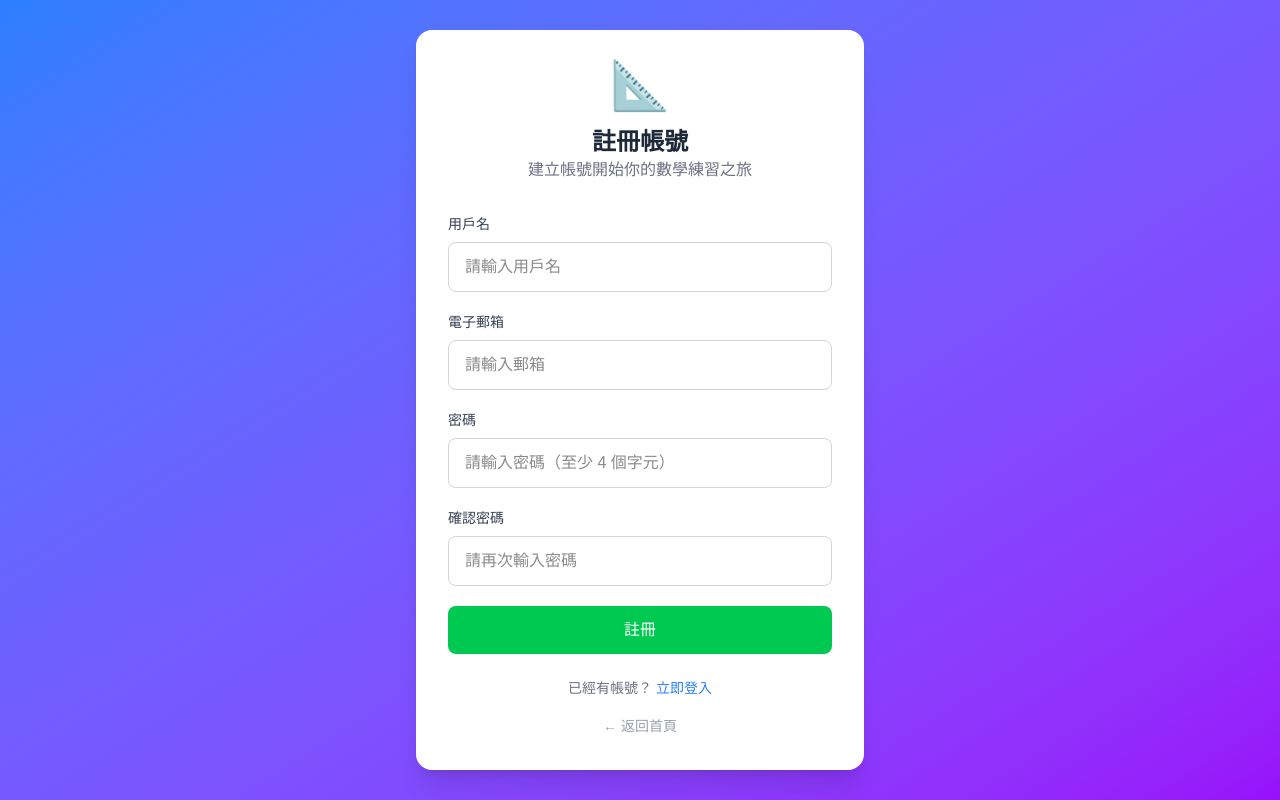
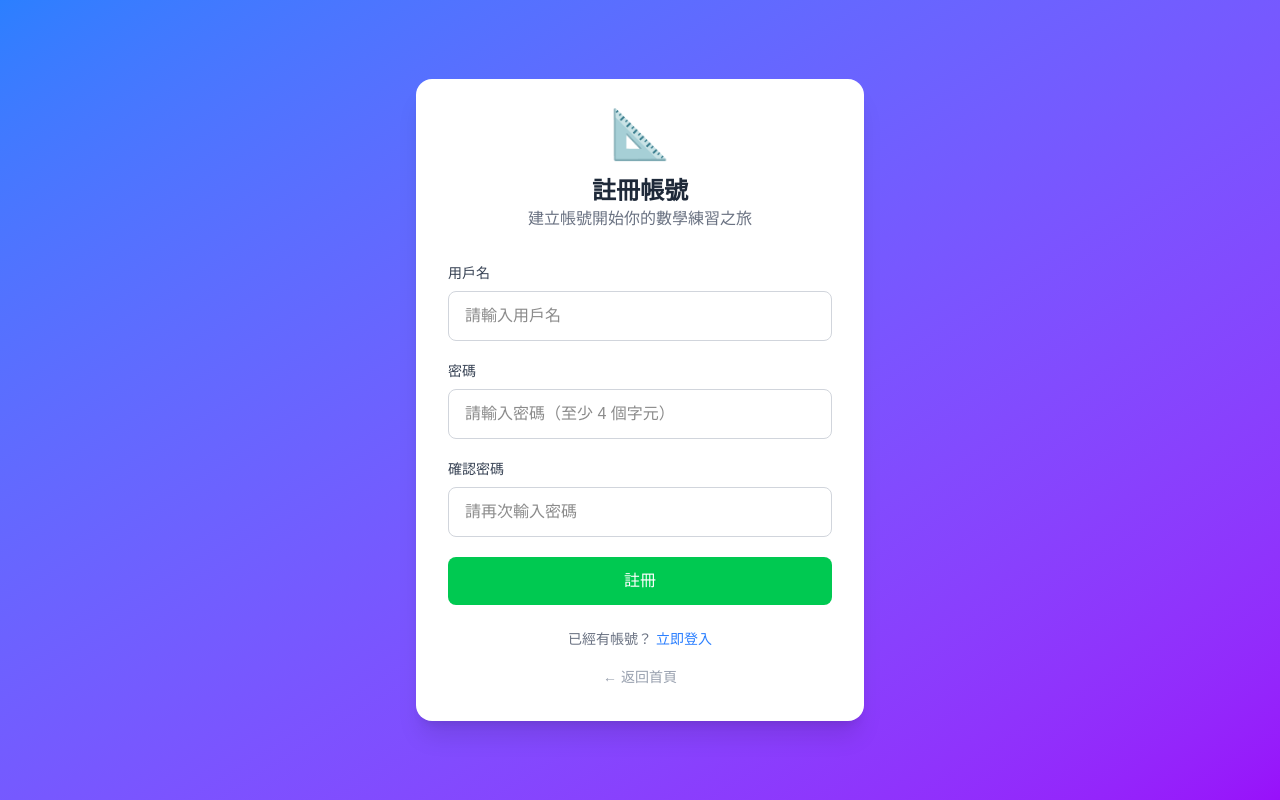
Before and after one commit to Eddie740806/math-quiz-app, a Next.js app: page /register in a window 1280 px wide. Built offline with nearby package versions, Linux system fonts and the light colour scheme.

Commit message:
移除註冊時的 email 欄位

```diff
--- a/src/app/register/page.tsx
+++ b/src/app/register/page.tsx
@@ -8,7 +8,6 @@ import { registerUser, setCurrentUser } from '@/lib/storage';
 export default function RegisterPage() {
   const router = useRouter();
   const [username, setUsername] = useState('');
-  const [email, setEmail] = useState('');
   const [password, setPassword] = useState('');
   const [confirmPassword, setConfirmPassword] = useState('');
   const [error, setError] = useState('');
@@ -20,7 +19,7 @@ export default function RegisterPage() {
     setLoading(true);
 
     // 驗證
-    if (!username || !email || !password || !confirmPassword) {
+    if (!username || !password || !confirmPassword) {
       setError('請填寫所有欄位');
       setLoading(false);
       return;
@@ -44,14 +43,7 @@ export default function RegisterPage() {
       return;
     }
 
-    // 簡單的郵箱驗證
-    if (!email.includes('@')) {
-      setError('請輸入有效的郵箱地址');
-      setLoading(false);
-      return;
-    }
-
-    const result = registerUser(username, email, password);
+    const result = registerUser(username, password);
 
     if (result.success && result.user) {
       setCurrentUser(result.user);
@@ -83,19 +75,6 @@ export default function RegisterPage() {
               onChange={(e) => setUsername(e.target.value)}
               className="w-full px-4 py-3 border border-gray-300 rounded-lg focus:ring-2 focus:ring-blue-500 focus:border-transparent outline-none transition"
               placeholder="請輸入用戶名"
-            />
-          </div>
-
-          <div>
-            <label className="block text-sm font-medium text-gray-700 mb-2">
-              電子郵箱
-            </label>
-            <input
-              type="email"
-              value={email}
-              onChange={(e) => setEmail(e.target.value)}
-              className="w-full px-4 py-3 border border-gray-300 rounded-lg focus:ring-2 focus:ring-blue-500 focus:border-transparent outline-none transition"
-              placeholder="請輸入郵箱"
             />
           </div>
 
--- a/src/lib/storage.ts
+++ b/src/lib/storage.ts
@@ -3,7 +3,6 @@
 export interface User {
   id: string;
   username: string;
-  email: string;
   password: string; // 實際應該加密
   createdAt: string;
 }
@@ -50,7 +49,7 @@ export function setCurrentUser(user: User | null) {
   }
 }
 
-export function registerUser(username: string, email: string, password: string): { success: boolean; message: string; user?: User } {
+export function registerUser(username: string, password: string): { success: boolean; message: string; user?: User } {
   const users = getUsers();
 
   // 檢查用戶名是否已存在
@@ -58,15 +57,9 @@ export function registerUser(username: string, email: string, password: string):
     return { success: false, message: '用戶名已存在' };
   }
 
-  // 檢查郵箱是否已存在
-  if (users.find(u => u.email === email)) {
-    return { success: false, message: '郵箱已被註冊' };
-  }
-
   const newUser: User = {
     id: Date.now().toString(),
     username,
-    email,
     password, // 實際應該加密
     createdAt: new Date().toISOString()
   };
```
